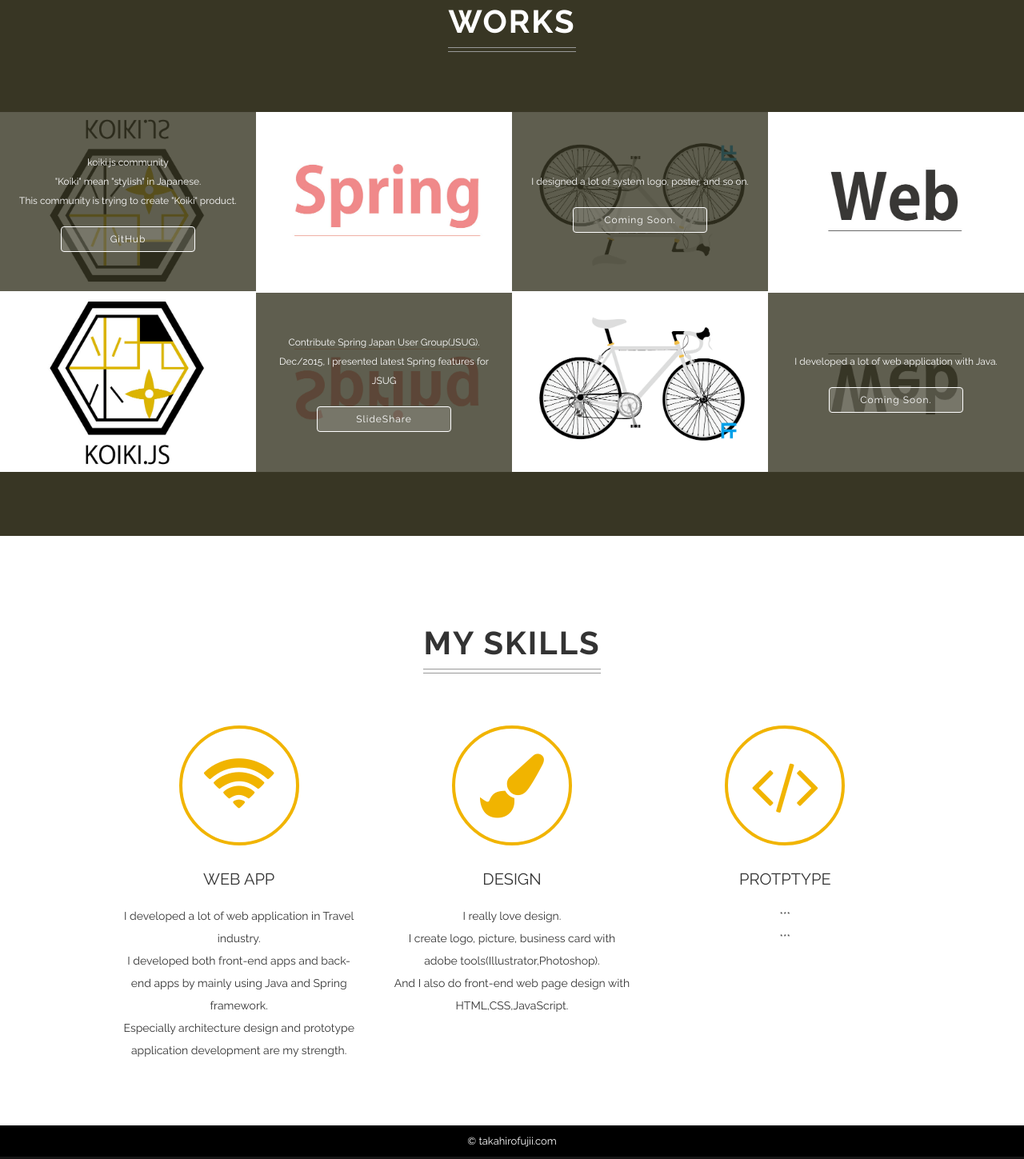
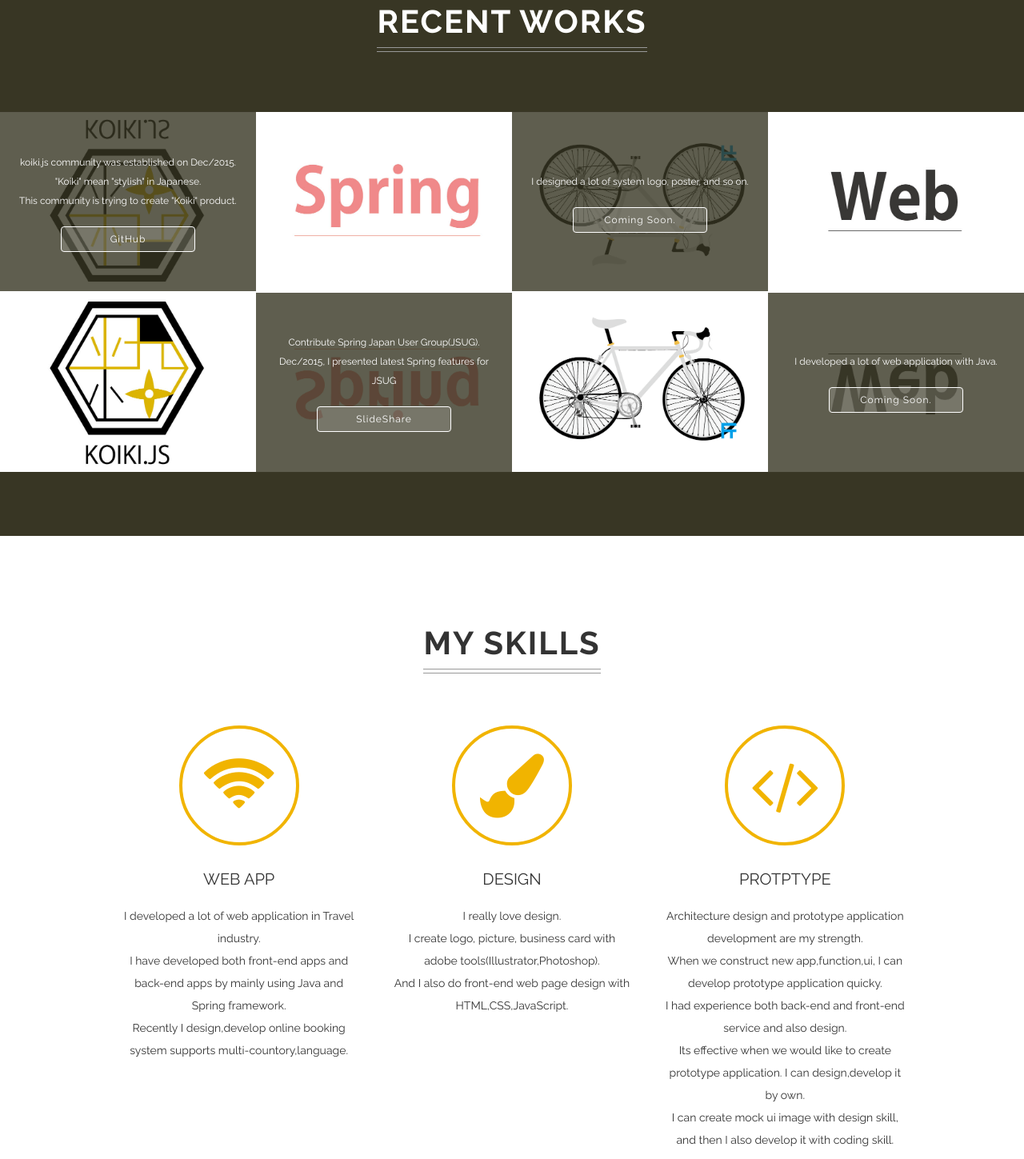
Before and after one commit to taka66/website-portfolio-template, a plain HTML site: page index.html in a window 1280 px wide. Shown: the part 1137-2586 px from the top of the page at 80% size. Drawn offline with Linux system fonts and the light colour scheme.

Commit message:
Add description.

```diff
--- a/index.html
+++ b/index.html
@@ -14,9 +14,8 @@
 <header class="header">
 	<p class="site-title-sub">portfolio site</p>
 	<h1 class="site-title">TAKAHIRO FUJII.com</h1>
-	<p class="site-description"> Check out some of my works.</p>
+	<p class="site-description">Please check out my works.</p>
 	<div class="buttons">
-		<a class="button" href="#about">ABOUT</a>
 		<a class="button" href="http://takahiro-fujii.hatenablog.com/">TECH BLOG(hatena)</a>
 	</div>
 </header>
@@ -29,14 +28,14 @@
 	</p>
 </section>
 <section class="works">
-	<h2 class="heading">WORKS</h2>
+	<h2 class="heading">RECENT WORKS</h2>
 	<div class="works-wrapper">
 		<div class="work-box koiki">
 			<img class="work-image" src="images/koiki.jpg">
 			<div class="work-description">
 			<div class="work-description-inner">
 				<p class="work-text">
-					koiki.js community<br>
+					koiki.js community was established on Dec/2015.<br>
 					"Koiki" mean "stylish" in Japanese.<br>
 					This community is trying to create "Koiki" product.<br>
 					<a href="https://github.com/koikijs" target="_blank" class="button button-goast">GitHub</a>
@@ -88,8 +87,8 @@
 			<div class="skill-title">WEB APP</div>
 			<p class="skill-text">
 				I developed a lot of web application in Travel industry.<br>
-				I developed both front-end apps and back-end apps by mainly using Java and Spring framework.<br>
-				Especially architecture design and prototype application development are my strength.
+				I have developed both front-end apps and back-end apps by mainly using Java and Spring framework.<br>
+				Recently I design,develop online booking system supports multi-countory,language.<br>
 			</p>
 		</div>
 		<div class="skill-box">
@@ -105,8 +104,11 @@
 			<i class="skill-icon fa fa-code"></i>
 			<div class="skill-title">PROTPTYPE</div>
 			<p class="skill-text">
-				***<br>
-				***<br>
+				Architecture design and prototype application development are my strength.<br>
+				When we construct new app,function,ui, I can develop prototype application quicky.<br>
+				I had experience both back-end and front-end service and also design.<br>
+				Its effective when we would like to create prototype application. I can design,develop it by own.<br>
+				I can create mock ui image with design skill, and then I also develop it with coding skill.
 			</p>
 		</div>
 	</div>
```
